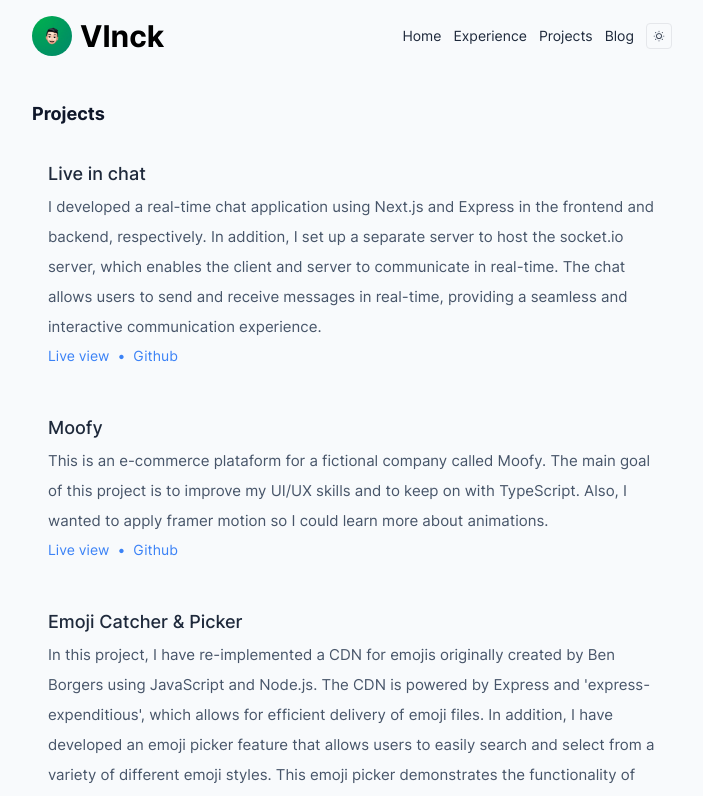
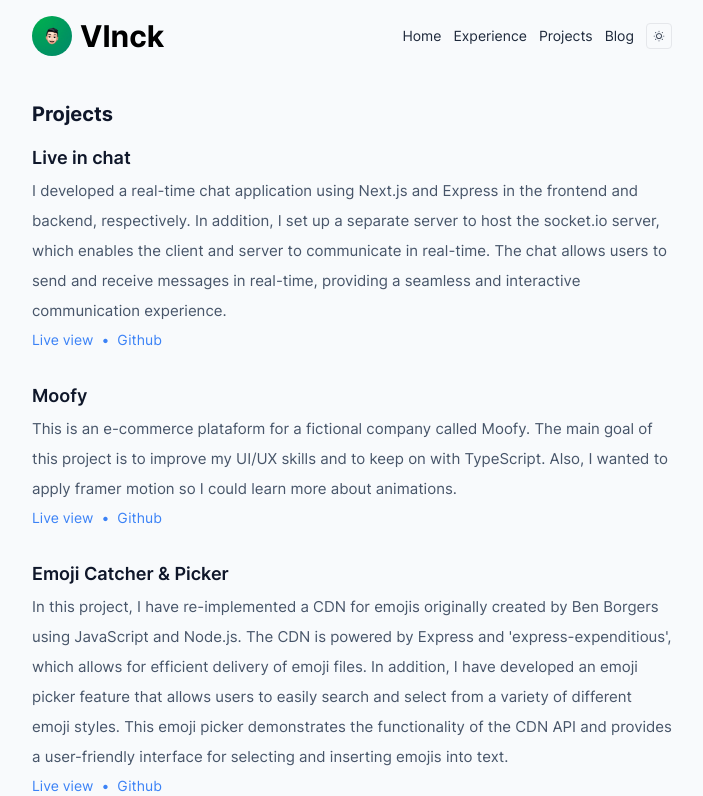
Before and after one commit to vlunaklick/vlnck, a Next.js app: page /projects in a window 1280 px wide. Shown: the top 796 px of the page, without its empty margins (288-991 px from the left). Built offline with nearby package versions, Linux system fonts and the light colour scheme.

Commit message:
styles projects

```diff
--- a/src/components/app/Title.tsx
+++ b/src/components/app/Title.tsx
@@ -4,7 +4,7 @@ interface Props {
 
 const Title = ({ children }: Props) => {
   return (
-    <h2 className="text-lg font-bold text-slate-900 dark:text-slate-50">
+    <h2 className="text-xl font-bold text-slate-900 transition-colors dark:text-slate-50">
       {children}
     </h2>
   )
--- a/src/components/sites/projects/ArticleProject.tsx
+++ b/src/components/sites/projects/ArticleProject.tsx
@@ -19,7 +19,7 @@ const ArticleProject = ({
   image,
 }: Props) => {
   return (
-    <article className="mt-5 flex flex-col justify-center gap-4 rounded transition-all sm:mt-0 sm:flex-row sm:p-4 sm:hover:-translate-y-1 sm:hover:bg-slate-100 sm:hover:shadow-sm sm:dark:hover:bg-slate-800">
+    <article className="mt-5 flex flex-col justify-center gap-4 rounded transition-all sm:mt-0 sm:flex-row">
       {/* <a
         href={url}
         target="_blank"
@@ -35,15 +35,15 @@ const ArticleProject = ({
         </picture>
       </a> */}
       <div className="flex flex-col justify-between gap-1">
-        <h3 className="text-lg font-medium text-slate-800 first-letter:capitalize dark:text-slate-100">
+        <h3 className="text-lg font-semibold text-slate-900 transition-colors dark:text-slate-50">
           {title}
         </h3>
 
-        <p className="text-sm leading-loose text-slate-600 first-letter:capitalize dark:text-slate-300 sm:text-[15px]">
+        <p className="text-sm leading-loose text-slate-600 dark:text-slate-300 sm:text-[15px]">
           {description}
         </p>
 
-        <div className="flex gap-2 text-sm text-blue-500 first-letter:capitalize">
+        <div className="flex gap-2 text-sm text-blue-500">
           <Link
             href={url}
             target="_blank"
--- a/src/components/sites/projects/SectionProject.tsx
+++ b/src/components/sites/projects/SectionProject.tsx
@@ -17,7 +17,7 @@ const SectionProject = () => {
     )
   })
 
-  return <>{worksCard}</>
+  return <section className="flex flex-col gap-8">{worksCard}</section>
 }
 
 export default SectionProject
```
